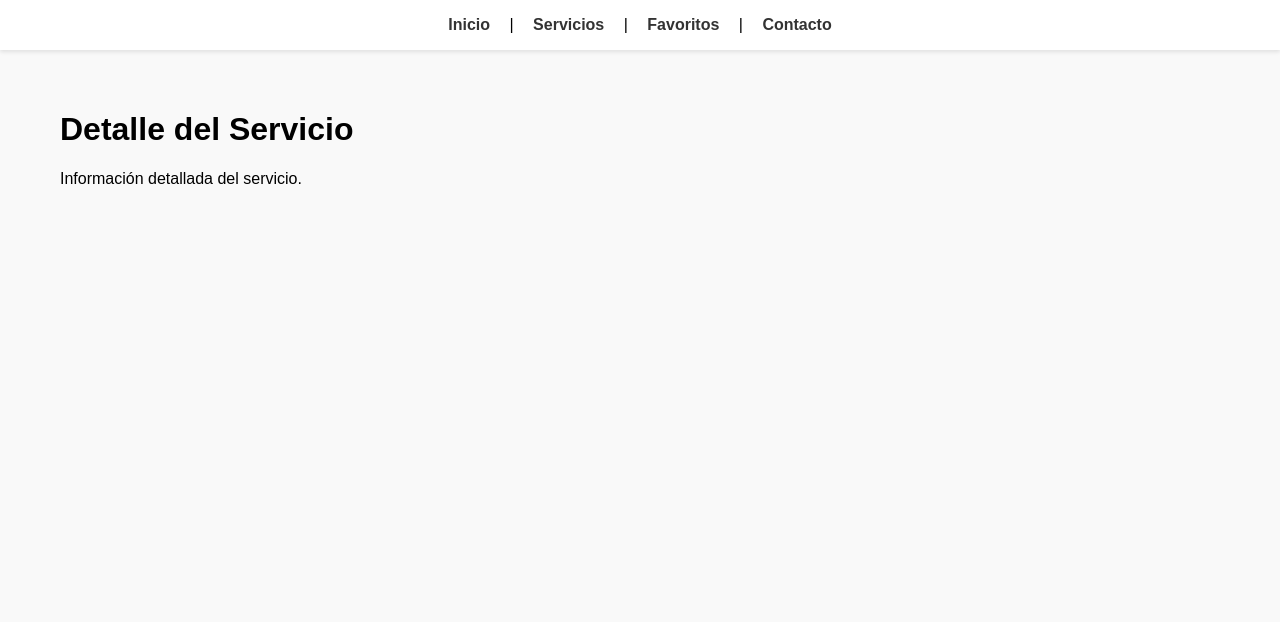
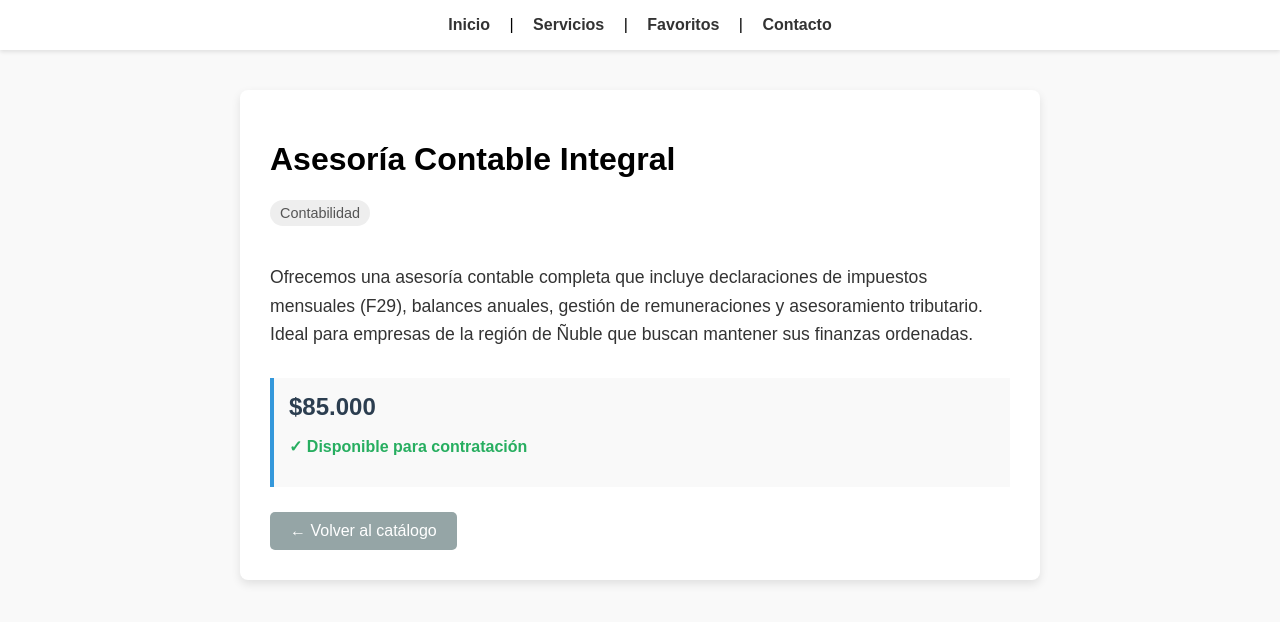
Before and after one commit to mariajose920/INGENIERIA_WEB_E2, a Vue app: page /servicios/1 in a window 1280 px wide. Shown: the top 622 px of the page. Built offline with nearby package versions, Linux system fonts and the light colour scheme.

Commit message:
Evaluacion 2 - Detalle de servicio

```diff
--- a/src/views/ServicioDetalleView.vue
+++ b/src/views/ServicioDetalleView.vue
@@ -1,10 +1,118 @@
 <template>
-  <div class="detalle">
-    <h1>Detalle del Servicio</h1>
-    <p>Información detallada del servicio.</p>
+  <div class="detalle-container">
+    <!-- Si encontramos el servicio, mostramos el detalle -->
+    <div v-if="servicio" class="detalle-card">
+      <h1>{{ servicio.nombre }}</h1>
+      <span class="categoria-badge">{{ servicio.categoria }}</span>
+
+      <p class="descripcion-completa">{{ servicio.descripcionCompleta || servicio.descripcion }}</p>
+
+      <div class="info-adicional">
+        <p class="precio">{{ formatoPrecio(servicio.precio) }}</p>
+        <p v-if="servicio.disponible" class="disponible">✓ Disponible para contratación</p>
+        <p v-else class="no-disponible">✗ Temporalmente no disponible</p>
+      </div>
+
+      <RouterLink to="/servicios" class="btn-volver">
+        &larr; Volver al catálogo
+      </RouterLink>
+    </div>
+
+    <!-- Si el servicio no existe (id inválido), mostramos este mensaje -->
+    <div v-else class="error-no-existe">
+      <h2>Error 404</h2>
+      <p>El servicio solicitado no existe.</p>
+      <RouterLink to="/servicios" class="btn-volver">
+        Volver al catálogo
+      </RouterLink>
+    </div>
   </div>
 </template>
-<script setup></script>
+
+<script setup>
+import { computed } from 'vue'
+import { useRoute, RouterLink } from 'vue-router'
+import { serviciosMock } from '../services/mockData.js'
+
+// useRoute nos permite acceder a los parámetros de la URL
+const route = useRoute()
+
+// Extraemos el id de la URL y lo convertimos a número
+const idParam = Number(route.params.id)
+
+// Buscamos el servicio correspondiente de forma reactiva (computed)
+const servicio = computed(() => {
+  return serviciosMock.find(s => s.id === idParam)
+})
+
+// Función auxiliar para formatear el precio
+const formatoPrecio = (precio) => {
+  return precio.toLocaleString('es-CL', {
+    style: 'currency',
+    currency: 'CLP'
+  })
+}
+</script>
+
 <style scoped>
-.detalle { padding: 20px; }
+.detalle-container {
+  padding: 20px;
+  max-width: 800px;
+  margin: 0 auto;
+}
+.detalle-card {
+  background: #fff;
+  padding: 30px;
+  border-radius: 8px;
+  box-shadow: 0 4px 10px rgba(0,0,0,0.1);
+}
+.categoria-badge {
+  display: inline-block;
+  background-color: #eee;
+  padding: 5px 10px;
+  border-radius: 20px;
+  font-size: 0.9em;
+  color: #555;
+  margin-bottom: 20px;
+}
+.descripcion-completa {
+  font-size: 1.1em;
+  line-height: 1.6;
+  color: #333;
+  margin-bottom: 30px;
+}
+.info-adicional {
+  background-color: #f9f9f9;
+  padding: 15px;
+  border-left: 4px solid #3498db;
+  margin-bottom: 25px;
+}
+.precio {
+  font-size: 1.5em;
+  font-weight: bold;
+  color: #2c3e50;
+  margin: 0 0 10px 0;
+}
+.disponible { color: #27ae60; font-weight: bold; }
+.no-disponible { color: #c0392b; font-weight: bold; }
+.btn-volver {
+  display: inline-block;
+  padding: 10px 20px;
+  background-color: #95a5a6;
+  color: #fff;
+  text-decoration: none;
+  border-radius: 5px;
+  transition: background-color 0.3s;
+}
+.btn-volver:hover {
+  background-color: #7f8c8d;
+}
+.error-no-existe {
+  text-align: center;
+  padding: 50px;
+  background-color: #fff;
+  border-radius: 8px;
+  border: 1px solid #ffcccc;
+}
+.error-no-existe h2 { color: #e74c3c; }
 </style>
```
